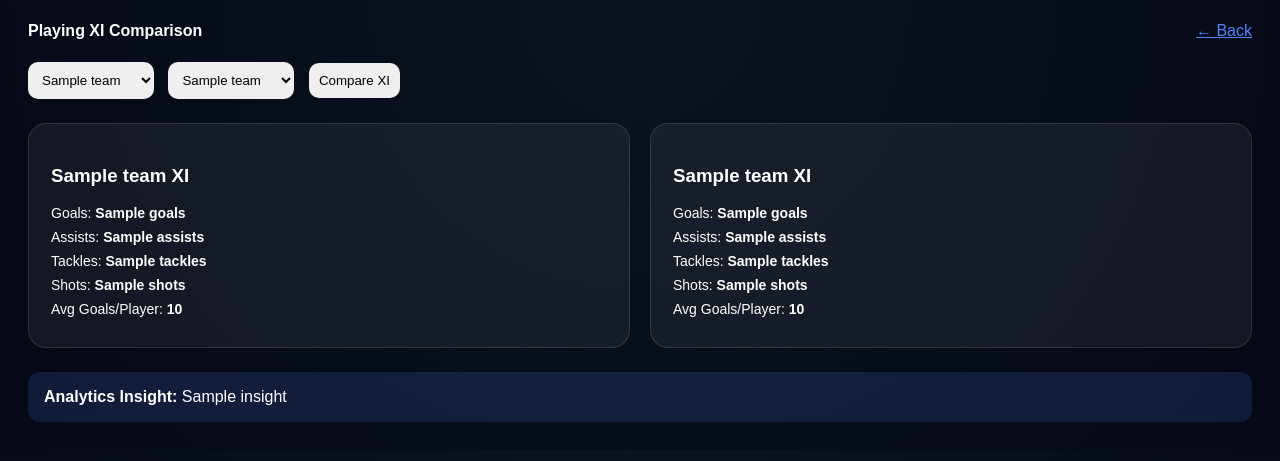
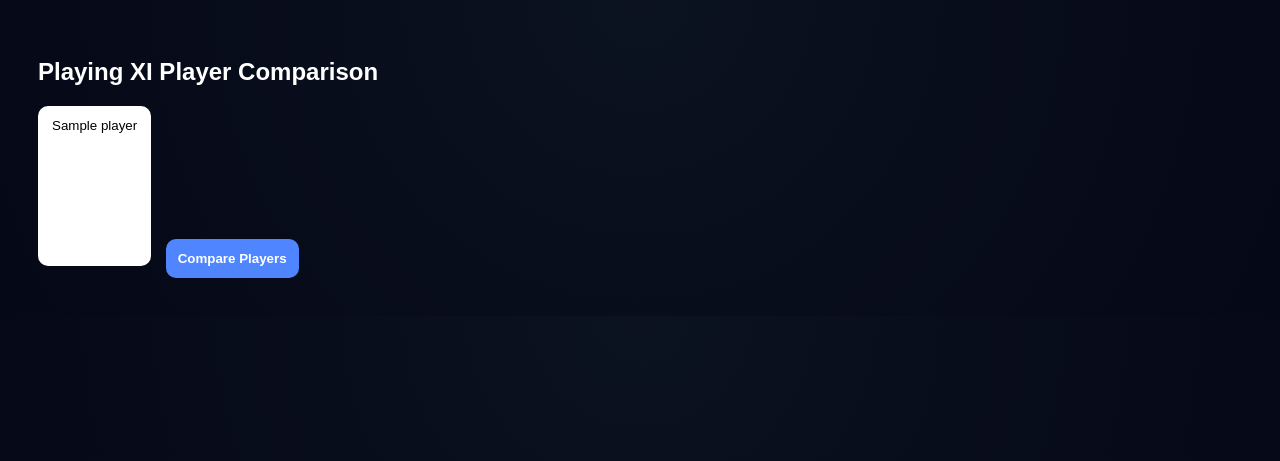
Before and after one commit to Albertsjos/SportSight-Analytics, a Django app: template core/templates/core/compare_xi.html in a window 1280 px wide. Shown: the top 461 px of the page. Run offline with Django 5.2, Linux system fonts and the light colour scheme; tables that the repository leaves empty hold one stand-in row (values such as "Sample post"); the template is opened without the code that fills it: values that come from a table or form of the project are taken from there, most other values are stand-ins (such as "Sample title", 1, 10 or a date in 2020); parts of the project's set-up code (start-up, migrations or seed data) failed here and were passed over.

```diff
--- a/core/templates/core/compare_xi.html
+++ b/core/templates/core/compare_xi.html
@@ -1,117 +1,93 @@
 <!doctype html>
 <html>
 <head>
-  <title>Compare Playing XI</title>
+  <title>Playing XI Comparison</title>
 
   <style>
     body{
-      margin:0;
-      font-family:Arial;
       background: radial-gradient(circle at top, #0b1220, #050816);
       color:white;
+      font-family: Arial;
+      padding:30px;
     }
 
-    .top{
-      padding:22px 28px;
-      display:flex;
-      justify-content:space-between;
-    }
-
-    .container{
-      padding:0 28px 28px;
-    }
-
-    select,button{
-      padding:10px;
+    select, button{
+      padding:12px;
       border-radius:10px;
       border:none;
       margin-right:10px;
     }
 
-    .grid{
-      display:grid;
-      grid-template-columns:1fr 1fr;
-      gap:20px;
-      margin-top:24px;
+    button{
+      background:#4f86ff;
+      color:white;
+      font-weight:bold;
+      cursor:pointer;
     }
 
     .card{
       background:rgba(255,255,255,0.06);
       border:1px solid rgba(255,255,255,0.12);
-      border-radius:18px;
-      padding:22px;
+      border-radius:16px;
+      padding:20px;
+      margin-top:20px;
     }
 
-    .stat{
-      margin:8px 0;
-      font-size:14px;
+    table{
+      width:100%;
+      border-collapse:collapse;
+      margin-top:15px;
     }
 
-    .insight{
-      margin-top:24px;
-      padding:16px;
-      background:rgba(79,134,255,0.15);
-      border-radius:12px;
+    th, td{
+      padding:10px;
+      border-bottom:1px solid rgba(255,255,255,0.15);
+      text-align:left;
     }
   </style>
 </head>
 
 <body>
 
-<div class="top">
-  <b>Playing XI Comparison</b>
-  <a href="/dashboard/" style="color:#4f86ff">← Back</a>
-</div>
-
-<div class="container">
+<h2>Playing XI Player Comparison</h2>
 
 <form method="get">
-  <select name="team1">
-    <option value="">Select Team A</option>
-    {% for t in teams %}
-      <option value="{{t}}" {% if t == team1 %}selected{% endif %}>{{t}}</option>
+  <select name="players" multiple size="8">
+    {% for p in players %}
+      <option value="{{ p.id }}">{{ p.player_name }}</option>
     {% endfor %}
   </select>
 
-  <select name="team2">
-    <option value="">Select Team B</option>
-    {% for t in teams %}
-      <option value="{{t}}" {% if t == team2 %}selected{% endif %}>{{t}}</option>
-    {% endfor %}
-  </select>
-
-  <button type="submit">Compare XI</button>
+  <button type="submit">Compare Players</button>
 </form>
 
-{% if data1 and data2 %}
-<div class="grid">
-
-  <div class="card">
-    <h3>{{ team1 }} XI</h3>
-    <div class="stat">Goals: <b>{{ data1.goals }}</b></div>
-    <div class="stat">Assists: <b>{{ data1.assists }}</b></div>
-    <div class="stat">Tackles: <b>{{ data1.tackles }}</b></div>
-    <div class="stat">Shots: <b>{{ data1.shots }}</b></div>
-    <div class="stat">Avg Goals/Player: <b>{{ data1.avg_goals }}</b></div>
-  </div>
-
-  <div class="card">
-    <h3>{{ team2 }} XI</h3>
-    <div class="stat">Goals: <b>{{ data2.goals }}</b></div>
-    <div class="stat">Assists: <b>{{ data2.assists }}</b></div>
-    <div class="stat">Tackles: <b>{{ data2.tackles }}</b></div>
-    <div class="stat">Shots: <b>{{ data2.shots }}</b></div>
-    <div class="stat">Avg Goals/Player: <b>{{ data2.avg_goals }}</b></div>
-  </div>
-
+{% if count >= 2 %}
+<div class="card">
+  <h3>Team Analytics Summary ({{ count }} Players)</h3>
+  Goals: {{ summary.goals }} <br>
+  Assists: {{ summary.assists }} <br>
+  Tackles: {{ summary.tackles }} <br>
+  Shots: {{ summary.shots }} <br>
+  Avg Goals / Player: {{ avg.goals }} <br>
 </div>
 
-<div class="insight">
-  <b>Analytics Insight:</b> {{ insight }}
+<div class="card">
+  <h3>Individual Contributions</h3>
+  <table>
+    <tr>
+      <th>Player</th>
+      <th>Position</th>
+    </tr>
+
+    {% for p in selected_players %}
+    <tr>
+      <td>{{ p.player_name }}</td>
+      <td>{{ p.position }}</td>
+    </tr>
+    {% endfor %}
+  </table>
 </div>
 {% endif %}
 
-</div>
-
 </body>
 </html>
--- a/core/templates/core/user_dashboard.html
+++ b/core/templates/core/user_dashboard.html
@@ -191,7 +191,8 @@
   <div class="card">
   <h3>👥 Compare Playing XI</h3>
   <p>Compare full team performance instead of individual players.</p>
-  <a href="/compare-xi/">Compare XI</a>
+  <a href="/compare/">Compare Players</a>
+  <a href="/compare-xi/">Compare Playing XI</a>
 </div>
 
   <!-- QUICK INSIGHTS -->
--- a/core/urls.py
+++ b/core/urls.py
@@ -10,6 +10,7 @@ urlpatterns = [
     path("analytics/", views.analytics_page, name="analytics"),
     path("season-analytics/", views.season_analytics, name="season_analytics"),
    path("compare-players/", views.compare_players, name="compare_players"),
+   path("compare-xi/", views.compare_xi, name="compare_xi"),
     path("compare/", views.compare_page, name="compare"),
     path("logout/", views.logout_view, name="logout"),
 ]
```
Also changed, not shown: core/views.py (+25 -37 lines).
